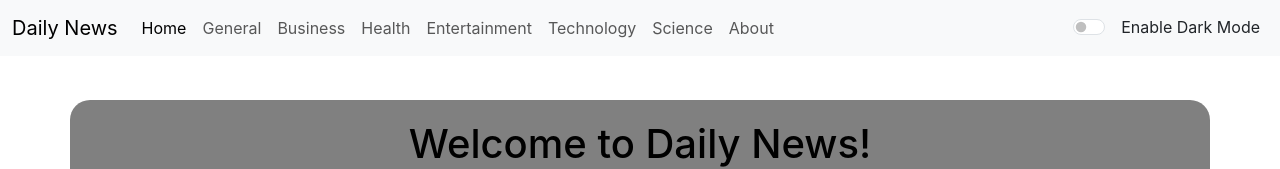
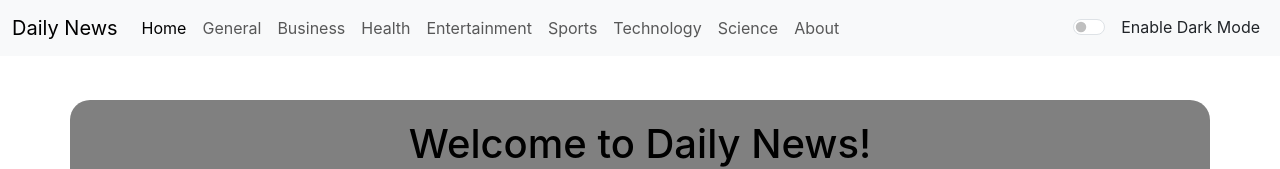
Before and after one commit to Preeti684-bhardwaj/NewApp-client, a React (Create React App) app: page / in a window 1280 px wide. Shown: the top 169 px of the page. Built offline with nearby package versions, Linux system fonts and the light colour scheme.

Commit message:
Update Navbar.jsx

```diff
--- a/src/component/nav/Navbar.jsx
+++ b/src/component/nav/Navbar.jsx
@@ -52,6 +52,11 @@ const Navbar = (props) => {
                                    Entertainment
                                 </NavLink>
                             </li>
+                             <li className="nav-item">
+                                <NavLink className="nav-link" to="/news/sports" onClick={handleCategoryClick}>
+                                   Sports
+                                </NavLink>
+                            </li>
                             <li className="nav-item">
                                 <NavLink className="nav-link" to="/news/technology" onClick={handleCategoryClick}>
                                     Technology
```
